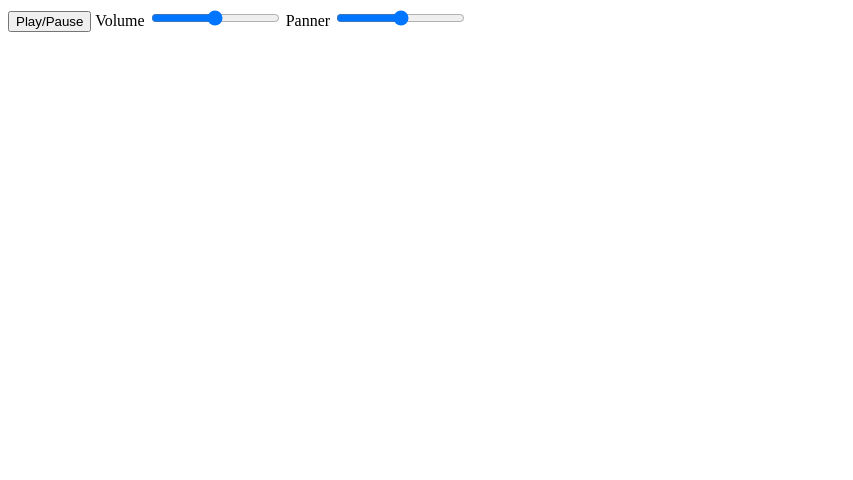
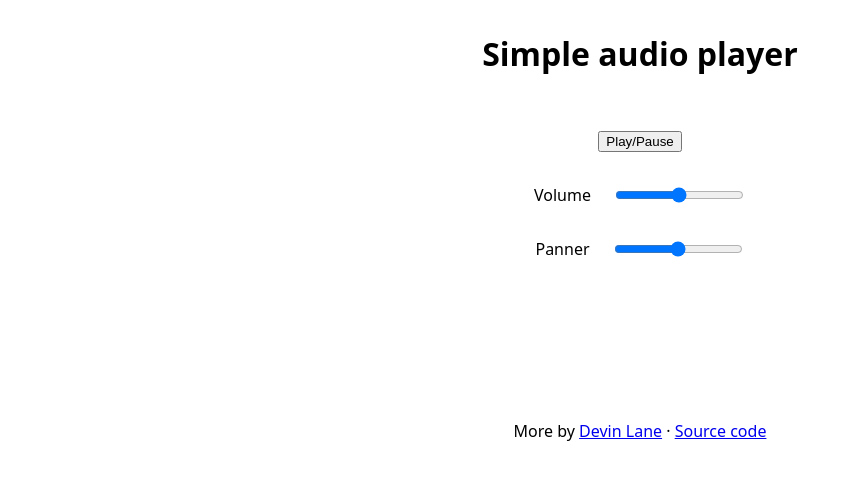
Before and after one commit to DevinCLane/simple-audio-player, a plain HTML site: page index.html in a window 1280 px wide. Shown: the whole page, without its empty margins (0-853 px from the left). Drawn offline with Linux system fonts and the light colour scheme.

Commit message:
update css: centering, minimal typography

```diff
--- a/index.html
+++ b/index.html
@@ -5,8 +5,15 @@
     <meta http-equiv="X-UA-Compatible" content="IE=edge">
     <meta name="viewport" content="width=device-width, initial-scale=1.0">
     <title>Web audio MDN</title>
+    <link rel="stylesheet" href="style.css">
 </head>
 <body>
+    <div class="wrapper">
+
+        <header>
+            <h1>Simple audio player</h1>
+        </header>
+        <main>
             <button
             data-playing="false"
             role="switch"
@@ -14,6 +21,7 @@
             >
             <span>Play/Pause</span>
         </button>
+        <div class="volume">
             <label for="volume">Volume</label>
             <input
             type="range"
@@ -23,7 +31,8 @@
             value="1"
             step="0.01"
             />
-
+        </div>
+        <div class="panner">
             <label for="panner">Panner</label>
             <input
             type="range"
@@ -33,6 +42,13 @@
             value="0"
             step="0.01"
             />
+        </div>
+    </main>
+    <footer>
+        More by <a href="https://www.devinlane.com/" target="_blank">Devin Lane</a> · <a href="https://github.com/DevinCLane/simple-audio-player" target="_blank">Source code</a>
+    </footer>
+</div>
+
     <audio src="A3-music-for-airports-2023-01-17.mp3"></audio>
     <script src="main.js"></script>
 </body>
--- a/style.css
+++ b/style.css
@@ -0,0 +1,62 @@
+* {
+    box-sizing: border-box;
+}
+
+html,
+body {
+    padding: 0;
+    margin: 0;
+    font-family: system-ui, -apple-system, BlinkMacSystemFont, 'Segoe UI', Roboto, Oxygen, Ubuntu, Cantarell, 'Open Sans', 'Helvetica Neue', sans-serif;
+}
+
+/* .wrapper {
+    min-height: 100%;
+    display: grid;
+    grid-template-rows: auto 1fr auto;
+} */
+
+header {
+    text-align: center;
+    margin-top: 2rem;
+}
+main {
+    display: flex;
+    justify-content: center;
+    align-items: center;
+    flex-direction: column;
+    margin: 1.5rem;
+}
+
+button,
+.volume,
+.panner {
+    display: flex;
+    justify-content: center;
+    align-items: center;
+    margin-top: 2rem;
+}
+
+.volume input,
+.panner input {
+    margin-left: 1.5rem;
+}
+
+/* a {
+    color: inherit;
+    text-decoration: none;
+} */
+
+footer {
+    text-align: center;
+    margin-top: 10rem;
+}
+
+@media (prefers-color-scheme: dark) {
+    html {
+      color-scheme: dark;
+    }
+    body {
+      color: white;
+      background: black;
+    }
+}
```
Lines whose indentation alone changed are shown as unchanged.
